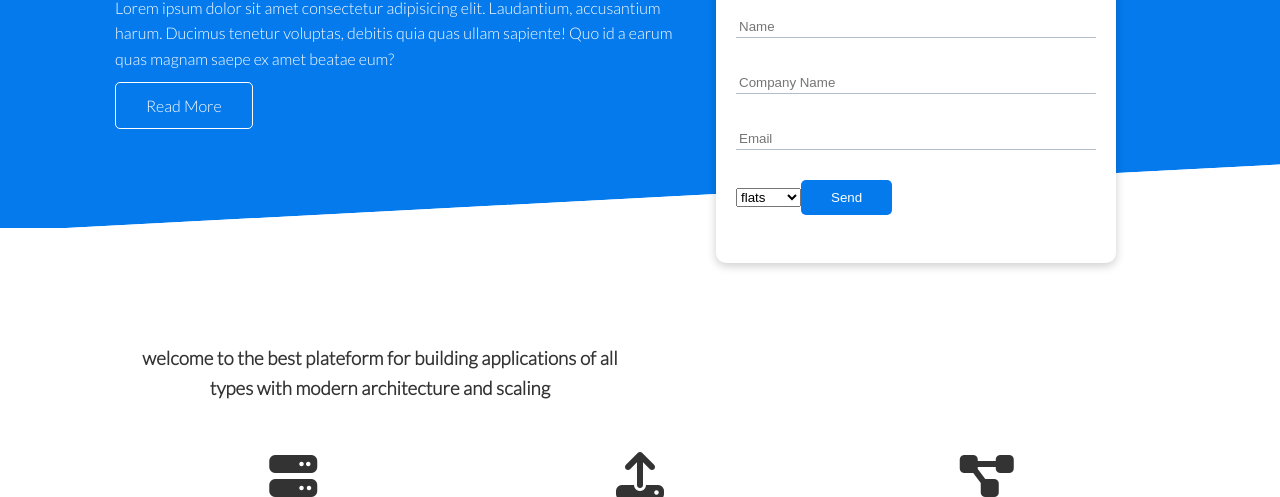
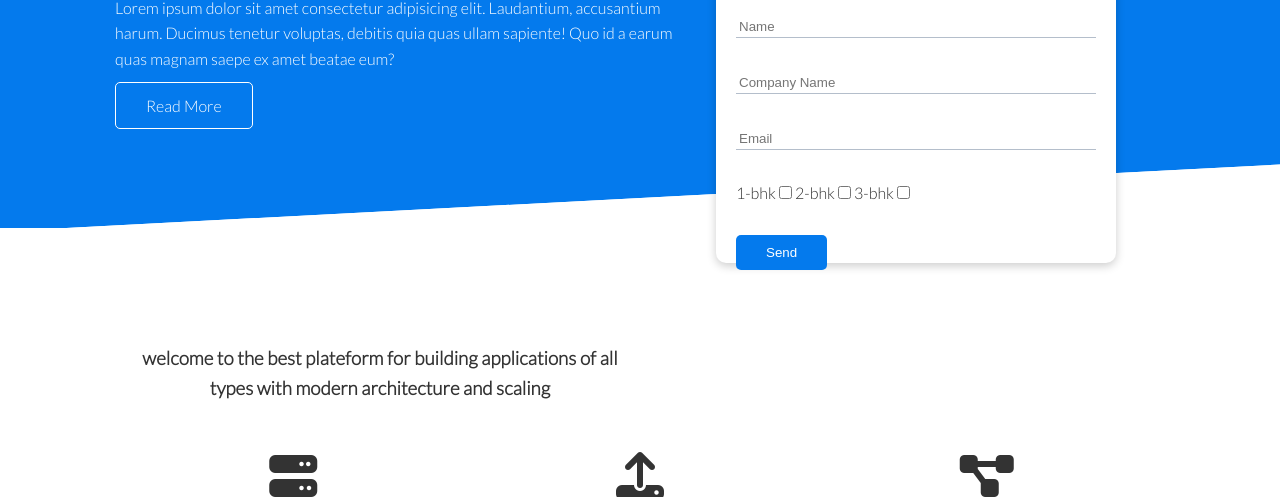
Before and after one commit to harsh7268/Lorukki, a plain HTML site: page index.html in a window 1280 px wide. Shown: the part 242-739 px from the top of the page. Drawn offline with Linux system fonts and the light colour scheme.

Commit message:
Update index.html

```diff
--- a/index.html
+++ b/index.html
@@ -51,10 +51,9 @@
                         <input type="email" name="email" placeholder="Email" required>
                     </div>
                      <div class="form-control">
-                        <select name="category" required>
-                            <option>flats</option>
-                               <option>hostels</option>
-                             <option>rooms</option>
+                         <label>1-bhk <input type="checkbox" name="1-bhk" value="1BHK"></label>
+                          <label>2-bhk <input type="checkbox" name="2-bhk" value="2BHK"></label>
+                          <label>3-bhk <input type="checkbox" name="3-bhk" value="3BHK"></label>
                     </div>
                     <input type="submit" value="Send" class="btn btn-primary" style="color:white;">
                 </form>
```
